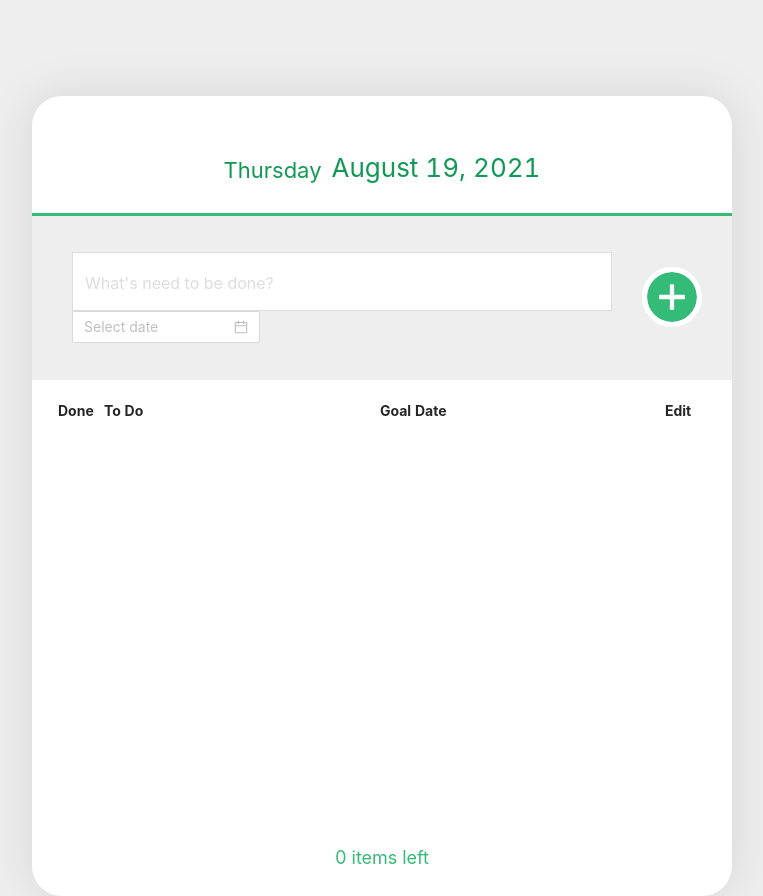
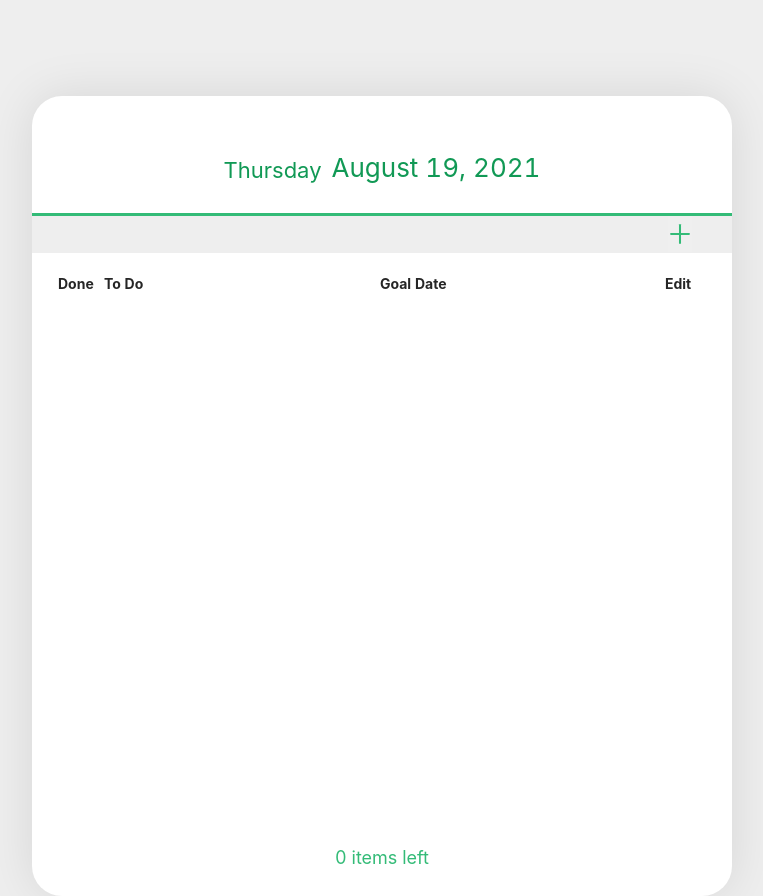
Before and after one commit to mukjo96/SolarConnect-Todo, a React (Create React App) app: page / in a window 1280 px wide. Shown: the whole page, without its empty margins (258-1021 px from the left). Built offline with nearby package versions, Linux system fonts and the light colour scheme.

Commit message:
style: 전체 스타일 수정

```diff
--- a/src/components/todo/template/create/InputForm.tsx
+++ b/src/components/todo/template/create/InputForm.tsx
@@ -17,6 +17,10 @@ const Input = styled.input`
     }
 `;
 
+const StyledDatePicker = styled(DatePicker)`
+    margin-top: 12px;
+    width: 50%;
+`;
 const InputContainer = styled.div``;
 
 interface inputProps {
@@ -49,13 +53,14 @@ const InputForm = ({
                 onChange={handleTextChange}
                 value={value.text}
             />
-            <DatePicker
+            <StyledDatePicker
                 format="YYYY-MM-DD"
                 disabledDate={disabledDate}
                 onChange={handleDateChange}
                 value={
                     value.goalDate ? moment(value.goalDate, "YYYY-MM-DD") : null
                 }
+                placeholder="Select your Goal Date"
             />
         </InputContainer>
     );
--- a/src/components/todo/template/create/TodoCreate.tsx
+++ b/src/components/todo/template/create/TodoCreate.tsx
@@ -1,12 +1,17 @@
 import React, { useState } from "react";
-import styled from "styled-components";
-import { PlusCircleOutlined } from "@ant-design/icons";
+import styled, { css } from "styled-components";
+import {
+    PlusCircleOutlined,
+    MinusOutlined,
+    PlusOutlined,
+} from "@ant-design/icons";
 import { Itodo } from "components/todo/TodoService";
 import { Moment } from "moment";
 
 import InputForm from "./InputForm";
+import { Modal } from "antd";
 
-const CircleButton = styled.button<{ open: boolean }>`
+const CircleButton = styled.button`
     background: #33bb77;
     width: 50px;
     height: 50px;
@@ -23,21 +28,55 @@ const CircleButton = styled.button<{ open: boolean }>`
     align-items: center;
     justify-content: center;
 `;
+const FoldContainer = styled.div`
+    width: 100%;
+    height: 36px;
+    background: #eeeeee;
+    display: flex;
+    justify-content: flex-end;
+`;
+const FoldButton = styled.button`
+    padding: 0;
+    height: 36px;
+    margin-right: 40px;
+    border: none;
+    font-size: 24px;
+    color: #33bb77;
+`;
 
 const InsertFormPositioner = styled.div`
     width: 100%;
     border-bottom: 1px solid #eeeeee;
 `;
 
-const InsertForm = styled.form`
+const InsertForm = styled.form<{ open: boolean }>`
+    /* display: ${(props) => (props.open ? "flex" : "none")}; */
     display: flex;
     align-items: center;
     justify-content: space-between;
     background: #eeeeee;
     padding-left: 40px;
-    padding-top: 36px;
+    height: auto;
+    max-height: 200px;
     padding-right: 60px;
     padding-bottom: 36px;
+    ${(props) =>
+        props.open
+            ? css`
+                  transition: font-size 0.25s, margin 0.25s, padding 0.25s,
+                      opacity 0.5s 0.25s, max-height 0.5s ease-in;
+              `
+            : css`
+                  font-size: 0;
+
+                  opacity: 0;
+                  padding: 0;
+                  max-height: 0;
+                  /* fade out, then shrink */
+                  transition: opacity 0.25s, font-size 0.5s 0.25s,
+                      margin 0.5s 0.25s, padding 0.5s 0.25s,
+                      max-height 0.5s ease-out;
+              `}
 `;
 
 interface TodoCreateProps {
@@ -65,7 +104,7 @@ const TodoCreate = ({
 
     const handleSubmit = (e: React.FormEvent<HTMLFormElement>) => {
         e.preventDefault(); // 새로고침 방지
-
+        if (value.text) {
             createTodo({
                 id: nextId,
                 text: value.text,
@@ -73,21 +112,35 @@ const TodoCreate = ({
                 goalDate: value.goalDate,
             });
             incrementNextId(); // nextId 하나 증가
-
             setValue({ text: "", goalDate: "" }); // input 초기화
+        } else {
+            error();
+        }
         setOpen(false); // open 닫기
     };
+
+    function error() {
+        Modal.error({
+            content: "내용을 입력해주세요.",
+        });
+    }
 
     return (
         <>
             <InsertFormPositioner>
-                <InsertForm onSubmit={handleSubmit}>
+                <FoldContainer>
+                    <FoldButton onClick={handleToggle}>
+                        {open ? <MinusOutlined /> : <PlusOutlined />}
+                    </FoldButton>
+                </FoldContainer>
+
+                <InsertForm onSubmit={handleSubmit} open={open}>
                     <InputForm
                         handleTextChange={handleTextChange}
                         handleDateChange={handleDateChange}
                         value={value}
                     />
-                    <CircleButton onClick={handleToggle} open={open}>
+                    <CircleButton type="submit">
                         <PlusCircleOutlined />
                     </CircleButton>
                 </InsertForm>
--- a/src/components/todo/template/head/TodoHead.tsx
+++ b/src/components/todo/template/head/TodoHead.tsx
@@ -21,11 +21,6 @@ const DayText = styled.div`
     padding-top: 5px;
 `;
 
-const options = {
-  year: "numeric",
-  month: "long",
-  day: "numeric"
-};
 const weekName = [
     "Sunday",
     "Monday",
@@ -33,14 +28,18 @@ const weekName = [
     "Wednesday",
     "Thursday",
     "Friday",
-  "Saturday"
+    "Saturday",
 ];
 
 const TodoHead = () => {
     //@TODO 현재 시간을 표시해야합니다.
     const nowDate = new Date();
     const weekDayNumber = nowDate.getDay();
-  const dateString = nowDate.toLocaleString("en-US", options);
+    const dateString = nowDate.toLocaleString("en-US", {
+        year: "numeric",
+        month: "long",
+        day: "numeric",
+    });
 
     return (
         <TodoHeadBlock>
--- a/src/components/todo/template/list/item/TodoItem.tsx
+++ b/src/components/todo/template/list/item/TodoItem.tsx
@@ -19,7 +19,7 @@ const Remove = styled.div`
 `;
 
 const Edit = styled(Remove)`
-    margin-right: 6px;
+    margin-right: 12px;
 `;
 
 const TodoItemBlock = styled.div`
@@ -27,11 +27,6 @@ const TodoItemBlock = styled.div`
     align-items: center;
     padding-top: 12px;
     padding-bottom: 12px;
-    &:hover {
-        ${Remove} {
-            display: initial;
-        }
-    }
 `;
 
 const CheckCircle = styled.div<{ done: boolean }>`
--- a/src/index.js
+++ b/src/index.js
@@ -7,12 +7,47 @@ const GlobalStyle = createGlobalStyle`
   body {
     background: #eeeeee;
   }
+
+
+  .ant-btn {
+    :hover, :focus{
+      color: #119955 !important;
+      border-color: #119955 !important;
+    }
+  }
+  .ant-btn-primary {
+    background: #119955 !important;
+    border-color: #119955 !important;
+    :hover, :focus{
+      color: white !important;
+      background: #17ad62 !important;
+    }
+
+    }
+
+    .ant-picker{
+      :hover{
+        border-color: #119955 !important;
+      }
+    }
+    .ant-picker-focused{
+        border-color: #119955 !important;
+        box-shadow: 0 0 0 2px #11995555;
+      }
+    .ant-picker-cell-inner::before{
+      border-color: #119955 !important;
+    }
+    .ant-picker-today-btn{
+      color: #119955 !important;
+    }
+
+
 `;
 
 ReactDOM.render(
-  <>
-    <GlobalStyle />
-    <App />
-  </>,
-  document.getElementById("root")
+    <>
+        <GlobalStyle />
+        <App />
+    </>,
+    document.getElementById("root")
 );
```
Lines whose indentation alone changed are shown as unchanged.
